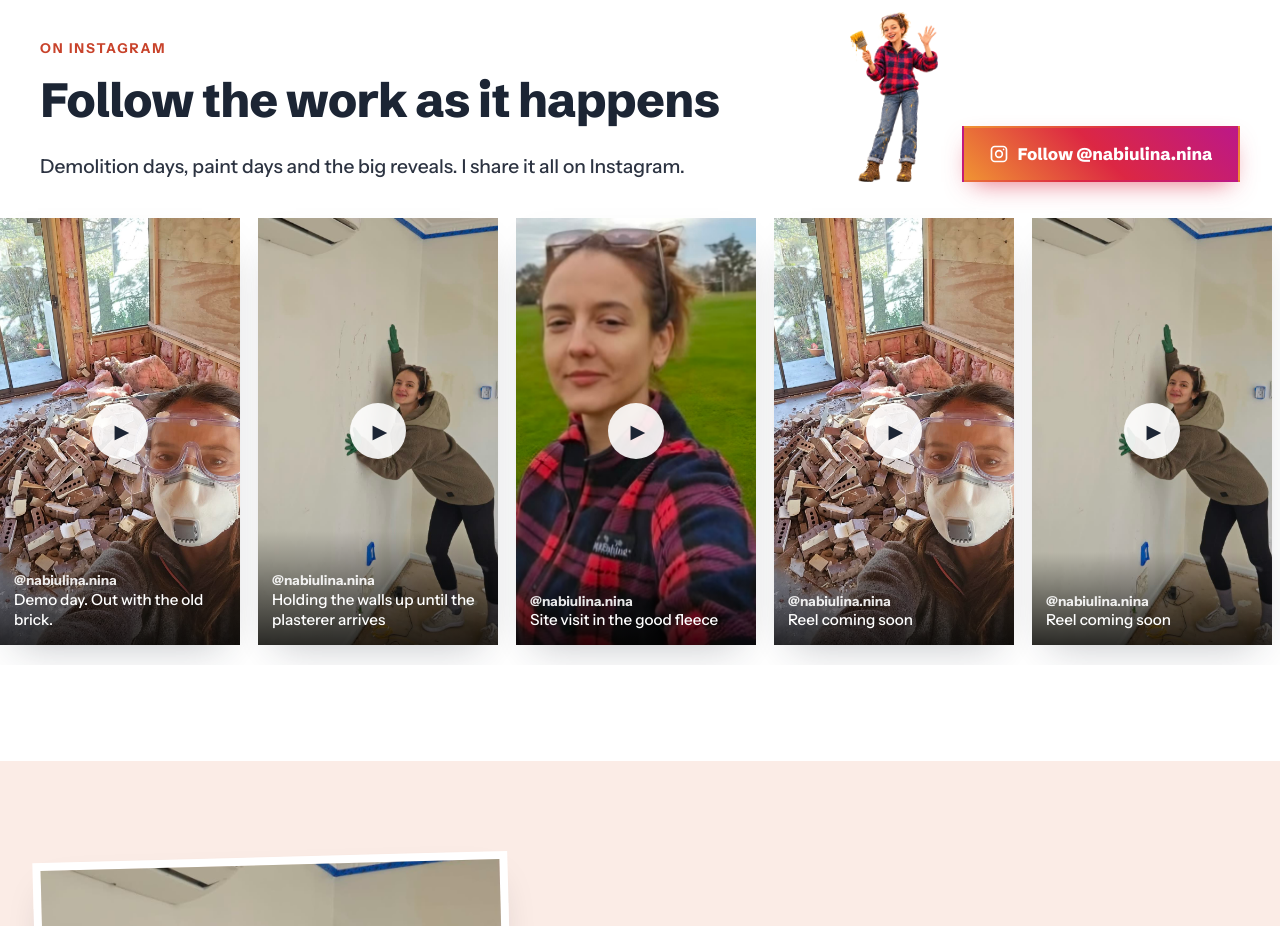
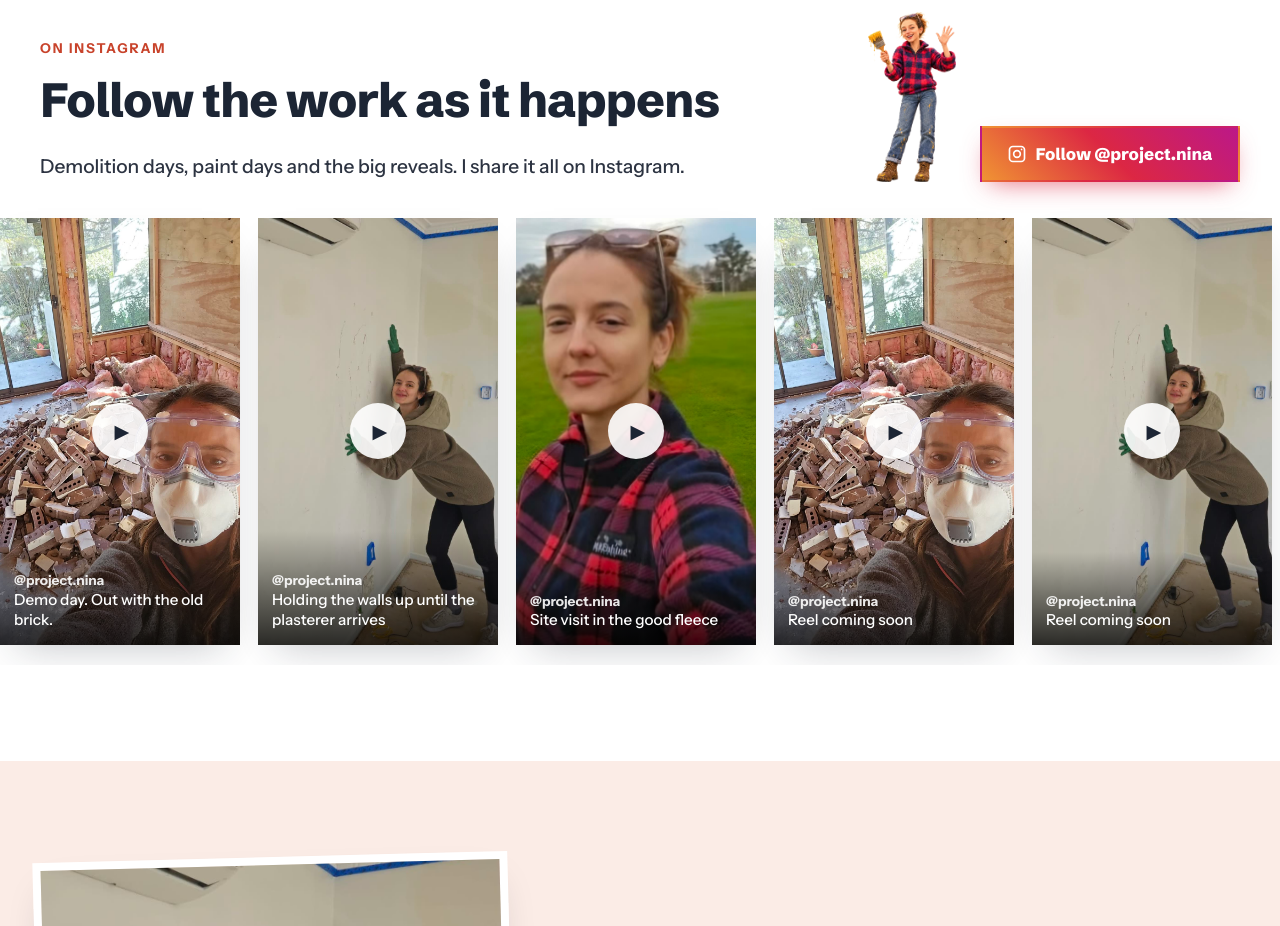
Before and after one commit to kiri10-marketing/pitches, a Next.js app in the folder project-nina/: page / in a window 1280 px wide. Shown: the part 3840-4766 px from the top of the page. Built offline with nearby package versions, Linux system fonts and the light colour scheme.

Commit message:
Project Nina: point Instagram links at @project.nina
Co-Authored-By: Claude Opus 5.5 <noreply@anthropic.com>
Claude-Session: https://claude.ai/code/session_01B7L5oTPvSn3tSBh9gCxGzo

```diff
--- a/project-nina/src/content/copy.ts
+++ b/project-nina/src/content/copy.ts
@@ -156,16 +156,16 @@ export const instagram = {
   eyebrow: "On Instagram",
   title: "Follow the work as it happens",
   intro: "Demolition days, paint days and the big reveals. I share it all on Instagram.",
-  handle: "@nabiulina.nina",
-  url: "https://www.instagram.com/nabiulina.nina/",
-  follow: "Follow @nabiulina.nina",
+  handle: "@project.nina",
+  url: "https://www.instagram.com/project.nina/",
+  follow: "Follow @project.nina",
   // PLACEHOLDER: swap each href for a real reel link and cover once Kiri sends them
   reels: [
-    { cover: "/media/nina-demolition-selfie.jpg", caption: "Demo day. Out with the old brick.", href: "https://www.instagram.com/nabiulina.nina/" },
-    { cover: "/media/nina-painting-wall.jpg", caption: "Holding the walls up until the plasterer arrives", href: "https://www.instagram.com/nabiulina.nina/" },
-    { cover: "/media/nina-checkered-fleece.jpg", caption: "Site visit in the good fleece", href: "https://www.instagram.com/nabiulina.nina/" },
-    { cover: "/media/nina-demolition-selfie.jpg", caption: "Reel coming soon", href: "https://www.instagram.com/nabiulina.nina/" },
-    { cover: "/media/nina-painting-wall.jpg", caption: "Reel coming soon", href: "https://www.instagram.com/nabiulina.nina/" },
+    { cover: "/media/nina-demolition-selfie.jpg", caption: "Demo day. Out with the old brick.", href: "https://www.instagram.com/project.nina/" },
+    { cover: "/media/nina-painting-wall.jpg", caption: "Holding the walls up until the plasterer arrives", href: "https://www.instagram.com/project.nina/" },
+    { cover: "/media/nina-checkered-fleece.jpg", caption: "Site visit in the good fleece", href: "https://www.instagram.com/project.nina/" },
+    { cover: "/media/nina-demolition-selfie.jpg", caption: "Reel coming soon", href: "https://www.instagram.com/project.nina/" },
+    { cover: "/media/nina-painting-wall.jpg", caption: "Reel coming soon", href: "https://www.instagram.com/project.nina/" },
   ],
 };
 
```
Also changed, not shown: project-nina/public/llms.txt.
